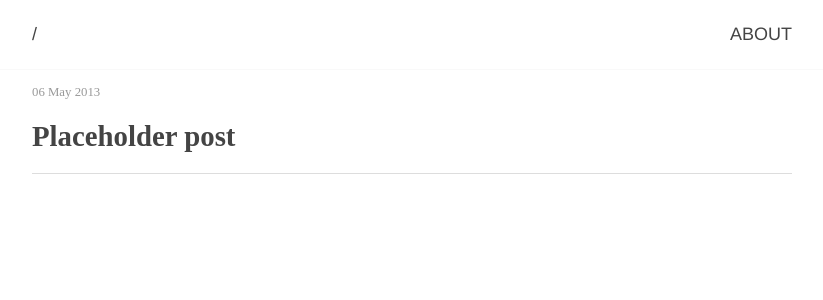
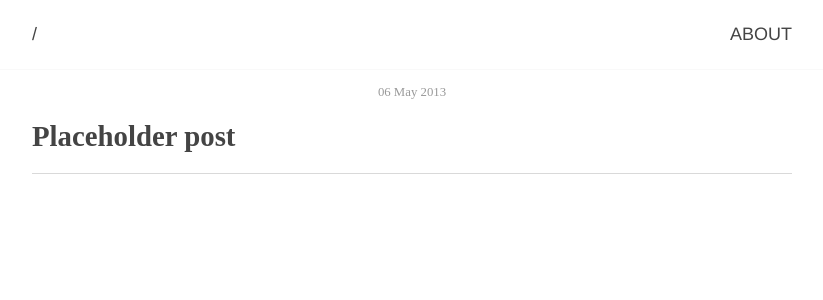
Before and after one commit to mage3k/mage3k.github.com, a Jekyll site: the page built from index.html, in a window 1280 px wide. Shown: the top 300 px of the page, without its empty margins (228-1051 px from the left). Built offline with Jekyll 4.4.1, drawn with Linux system fonts in a browser that asks for light colours.

Commit message:
adjust entry headings style

```diff
--- a/stylesheets/style.css
+++ b/stylesheets/style.css
@@ -55,7 +55,7 @@
 
 .entry-item {
   list-style: none;
-  border-bottom: 1px solid #ddd;
+  border-bottom: 1px solid rgba(0, 0, 0, .15);
 }
 
 .entry-meta time {
@@ -84,6 +84,11 @@
   margin-top: 2em;
 }
 
+.entry-title,
+.entry-meta {
+  text-align: center;
+}
+
 .entry-content a {
   color: #444;
   transition: opacity .2s ease-out;
@@ -99,6 +104,16 @@
   border-top: 1px solid #ddd;
 }
 
+.yue,
+.yue h1,
+.yue h2,
+.yue h3,
+.yue h4,
+.yue h5,
+.yue h6 {
+  font-family: "AlrightSans","Helvetica Neue","Helvetica","Arial","Source Han Sans SC","Hiragino Sans GB","Microsoft YaHei","Microsoft JhengHei",sans-serif
+}
+
 .yue code,
 .yue tt,
 .yue pre {
```
